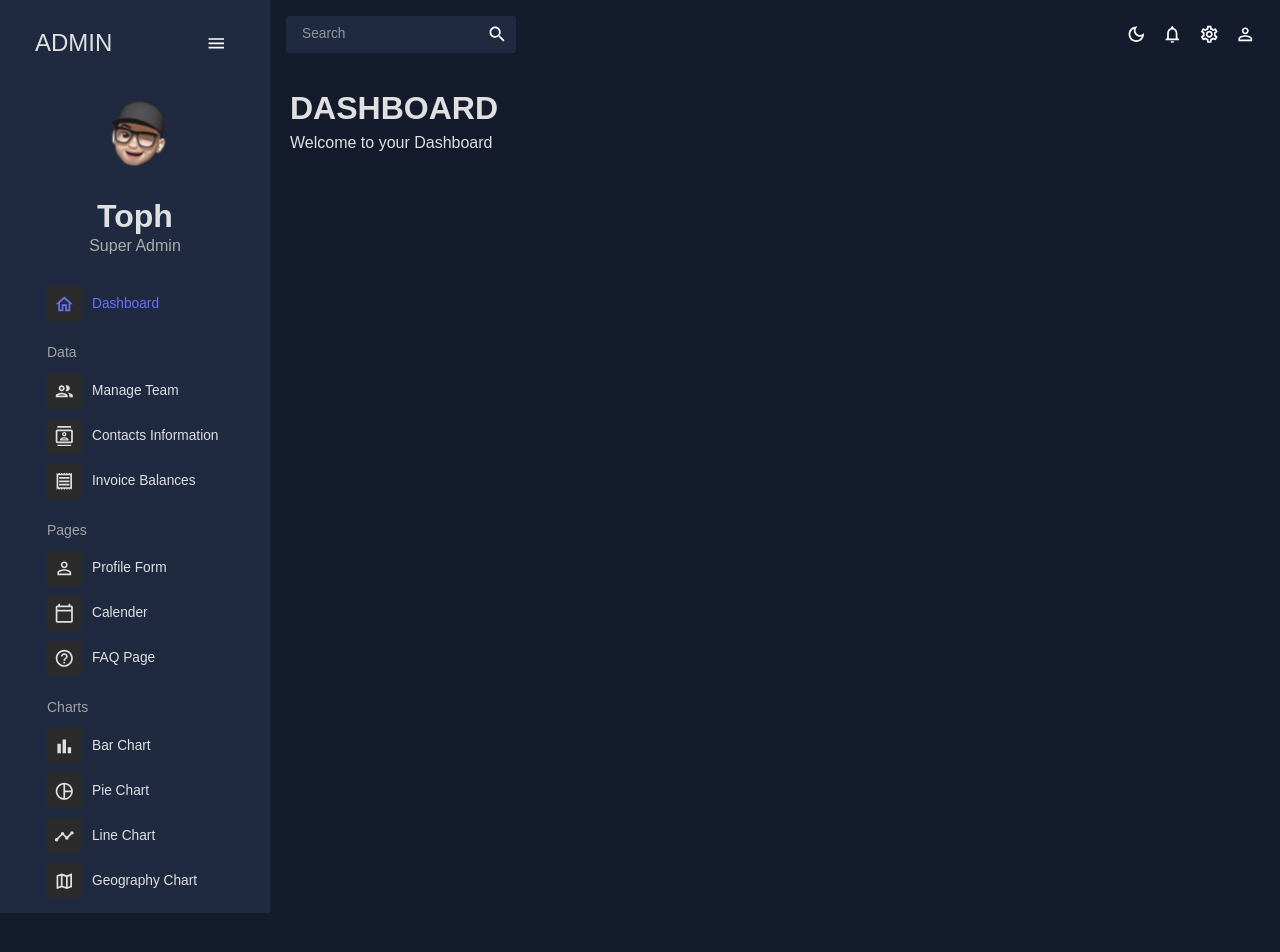
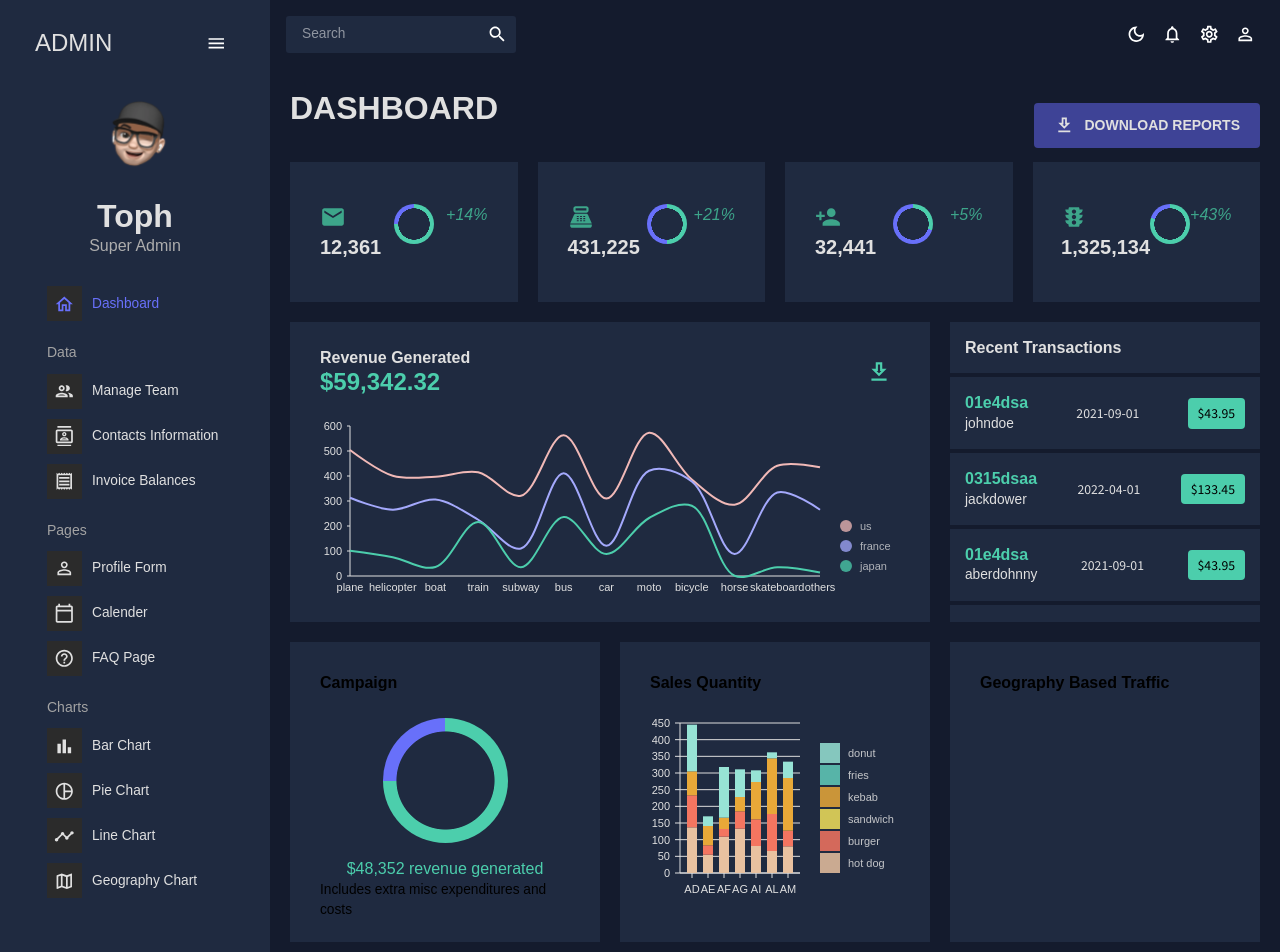
Before and after one commit to Thophylarh/Enterprise-react-admin-practice, a React (Create React App) app: page / in a window 1280 px wide. Shown: the top 952 px of the page. Before the commit the page ends 913 px from the top, so only its background shows below. Built offline with nearby package versions, Linux system fonts and the light colour scheme.

Commit message:
dashboard component features using mock data

```diff
--- a/src/components/ProgressCircle.jsx
+++ b/src/components/ProgressCircle.jsx
@@ -10,8 +10,7 @@
       sx={{
         background: `radial-gradient(${colors.primary[400]} 55%, transparent 56% ),conic-gradient(transparent 0deg ${angle}deg, ${colors.blueAccent[500]} ${angle}deg 360deg), ${colors.greenAccent[500]} `,
         borderRadius:"50%",
-        width:`${size}px`
-        height:`${size}px`,
+        width:`${size}px`,height:`${size}px`,
       }}
     ></Box>
   );
--- a/src/components/StatBox.jsx
+++ b/src/components/StatBox.jsx
@@ -1,6 +1,7 @@
-import { Box, useTheme } from "@mui/material";
+import { Box, Typography, useTheme } from "@mui/material";
 import { tokens } from "../theme.js";
 import ProgressCircle from "./ProgressCircle";
+
 
 const StatBox = ({ title, subTitle, icon, progress, increase }) => {
   const theme = useTheme();
--- a/src/scenes/dashboard/index.jsx
+++ b/src/scenes/dashboard/index.jsx
@@ -1,16 +1,283 @@
-import { Box ,Button, IconButton, Typography,useTheme} from "@mui/material";
+import { Box, Button, IconButton, Typography, useTheme } from "@mui/material";
 import Header from "../../components/Header";
-import {tokens} from "../../theme.js";
-
+import { tokens } from "../../theme.js";
+import { mockTransactions } from "../../data/mockData";
+import LineChart from "../../components/LineChart";
+import BarChart from "../../components/BarChart";
+import GeoChart from "../../components/GeoChart";
+import DownloadOutlinedIcon from "@mui/icons-material/DownloadOutlined";
+import EmailIcon from "@mui/icons-material/Email";
+import PointOfSaleIcon from "@mui/icons-material/PointOfSale";
+import PersonAddIcon from "@mui/icons-material/PersonAdd";
+import TrafficIcon from "@mui/icons-material/Traffic";
+import StatBox from "../../components/StatBox";
+import ProgressCircle from "../../components/ProgressCircle";
 
 const Dashboard = () => {
+  const theme = useTheme();
+  const colors = tokens(theme.palette.mode);
+
   return (
     <Box m="20px">
-      <Box display="flex" justifyContent="space-between" alignItems="center">
-      <Header title="DASHBOARD" subTitle="Welcome to your Dashboard" />
+    {/* HEADER */}
+    <Box display="flex" justifyContent="space-between" alignItems="center">
+      <Header title="DASHBOARD" subtitle="Welcome to your dashboard" />
+
+      <Box>
+        <Button
+          sx={{
+            backgroundColor: colors.blueAccent[700],
+            color: colors.grey[100],
+            fontSize: "14px",
+            fontWeight: "bold",
+            padding: "10px 20px",
+          }}
+        >
+          <DownloadOutlinedIcon sx={{ mr: "10px" }} />
+          Download Reports
+        </Button>
+      </Box>
+    </Box>
+
+    {/* GRID & CHARTS */}
+    <Box
+      display="grid"
+      gridTemplateColumns="repeat(12, 1fr)"
+      gridAutoRows="140px"
+      gap="20px"
+    >
+      {/* ROW 1 */}
+      <Box
+        gridColumn="span 3"
+        backgroundColor={colors.primary[400]}
+        display="flex"
+        alignItems="center"
+        justifyContent="center"
+      >
+        <StatBox
+          title="12,361"
+          subtitle="Emails Sent"
+          progress="0.75"
+          increase="+14%"
+          icon={
+            <EmailIcon
+              sx={{ color: colors.greenAccent[600], fontSize: "26px" }}
+            />
+          }
+        />
+      </Box>
+      <Box
+        gridColumn="span 3"
+        backgroundColor={colors.primary[400]}
+        display="flex"
+        alignItems="center"
+        justifyContent="center"
+      >
+        <StatBox
+          title="431,225"
+          subtitle="Sales Obtained"
+          progress="0.50"
+          increase="+21%"
+          icon={
+            <PointOfSaleIcon
+              sx={{ color: colors.greenAccent[600], fontSize: "26px" }}
+            />
+          }
+        />
+      </Box>
+      <Box
+        gridColumn="span 3"
+        backgroundColor={colors.primary[400]}
+        display="flex"
+        alignItems="center"
+        justifyContent="center"
+      >
+        <StatBox
+          title="32,441"
+          subtitle="New Clients"
+          progress="0.30"
+          increase="+5%"
+          icon={
+            <PersonAddIcon
+              sx={{ color: colors.greenAccent[600], fontSize: "26px" }}
+            />
+          }
+        />
+      </Box>
+      <Box
+        gridColumn="span 3"
+        backgroundColor={colors.primary[400]}
+        display="flex"
+        alignItems="center"
+        justifyContent="center"
+      >
+        <StatBox
+          title="1,325,134"
+          subtitle="Traffic Received"
+          progress="0.80"
+          increase="+43%"
+          icon={
+            <TrafficIcon
+              sx={{ color: colors.greenAccent[600], fontSize: "26px" }}
+            />
+          }
+        />
       </Box>
 
+      {/* ROW 2 */}
+      <Box
+        gridColumn="span 8"
+        gridRow="span 2"
+        backgroundColor={colors.primary[400]}
+      >
+        <Box
+          mt="25px"
+          p="0 30px"
+          display="flex "
+          justifyContent="space-between"
+          alignItems="center"
+        >
+          <Box>
+            <Typography
+              variant="h5"
+              fontWeight="600"
+              color={colors.grey[100]}
+            >
+              Revenue Generated
+            </Typography>
+            <Typography
+              variant="h3"
+              fontWeight="bold"
+              color={colors.greenAccent[500]}
+            >
+              $59,342.32
+            </Typography>
+          </Box>
+          <Box>
+            <IconButton>
+              <DownloadOutlinedIcon
+                sx={{ fontSize: "26px", color: colors.greenAccent[500] }}
+              />
+            </IconButton>
+          </Box>
+        </Box>
+        <Box height="250px" m="-20px 0 0 0">
+          <LineChart isDashboard={true} />
+        </Box>
+      </Box>
+      <Box
+        gridColumn="span 4"
+        gridRow="span 2"
+        backgroundColor={colors.primary[400]}
+        overflow="auto"
+      >
+        <Box
+          display="flex"
+          justifyContent="space-between"
+          alignItems="center"
+          borderBottom={`4px solid ${colors.primary[500]}`}
+          colors={colors.grey[100]}
+          p="15px"
+        >
+          <Typography color={colors.grey[100]} variant="h5" fontWeight="600">
+            Recent Transactions
+          </Typography>
+        </Box>
+        {mockTransactions.map((transaction, i) => (
+          <Box
+            key={`${transaction.txId}-${i}`}
+            display="flex"
+            justifyContent="space-between"
+            alignItems="center"
+            borderBottom={`4px solid ${colors.primary[500]}`}
+            p="15px"
+          >
+            <Box>
+              <Typography
+                color={colors.greenAccent[500]}
+                variant="h5"
+                fontWeight="600"
+              >
+                {transaction.txId}
+              </Typography>
+              <Typography color={colors.grey[100]}>
+                {transaction.user}
+              </Typography>
+            </Box>
+            <Box color={colors.grey[100]}>{transaction.date}</Box>
+            <Box
+              backgroundColor={colors.greenAccent[500]}
+              p="5px 10px"
+              borderRadius="4px"
+            >
+              ${transaction.cost}
+            </Box>
+          </Box>
+        ))}
+      </Box>
+
+      {/* ROW 3 */}
+      <Box
+        gridColumn="span 4"
+        gridRow="span 2"
+        backgroundColor={colors.primary[400]}
+        p="30px"
+      >
+        <Typography variant="h5" fontWeight="600">
+          Campaign
+        </Typography>
+        <Box
+          display="flex"
+          flexDirection="column"
+          alignItems="center"
+          mt="25px"
+        >
+          <ProgressCircle size="125" />
+          <Typography
+            variant="h5"
+            color={colors.greenAccent[500]}
+            sx={{ mt: "15px" }}
+          >
+            $48,352 revenue generated
+          </Typography>
+          <Typography>Includes extra misc expenditures and costs</Typography>
+        </Box>
+      </Box>
+      <Box
+        gridColumn="span 4"
+        gridRow="span 2"
+        backgroundColor={colors.primary[400]}
+      >
+        <Typography
+          variant="h5"
+          fontWeight="600"
+          sx={{ padding: "30px 30px 0 30px" }}
+        >
+          Sales Quantity
+        </Typography>
+        <Box height="250px" mt="-20px">
+          <BarChart isDashboard={true} />
+        </Box>
+      </Box>
+      <Box
+        gridColumn="span 4"
+        gridRow="span 2"
+        backgroundColor={colors.primary[400]}
+        padding="30px"
+      >
+        <Typography
+          variant="h5"
+          fontWeight="600"
+          sx={{ marginBottom: "15px" }}
+        >
+          Geography Based Traffic
+        </Typography>
+        <Box height="200px">
+          <GeoChart isDashboard={true} />
+        </Box>
+      </Box>
     </Box>
+  </Box>
   );
 };
 export default Dashboard;
```
